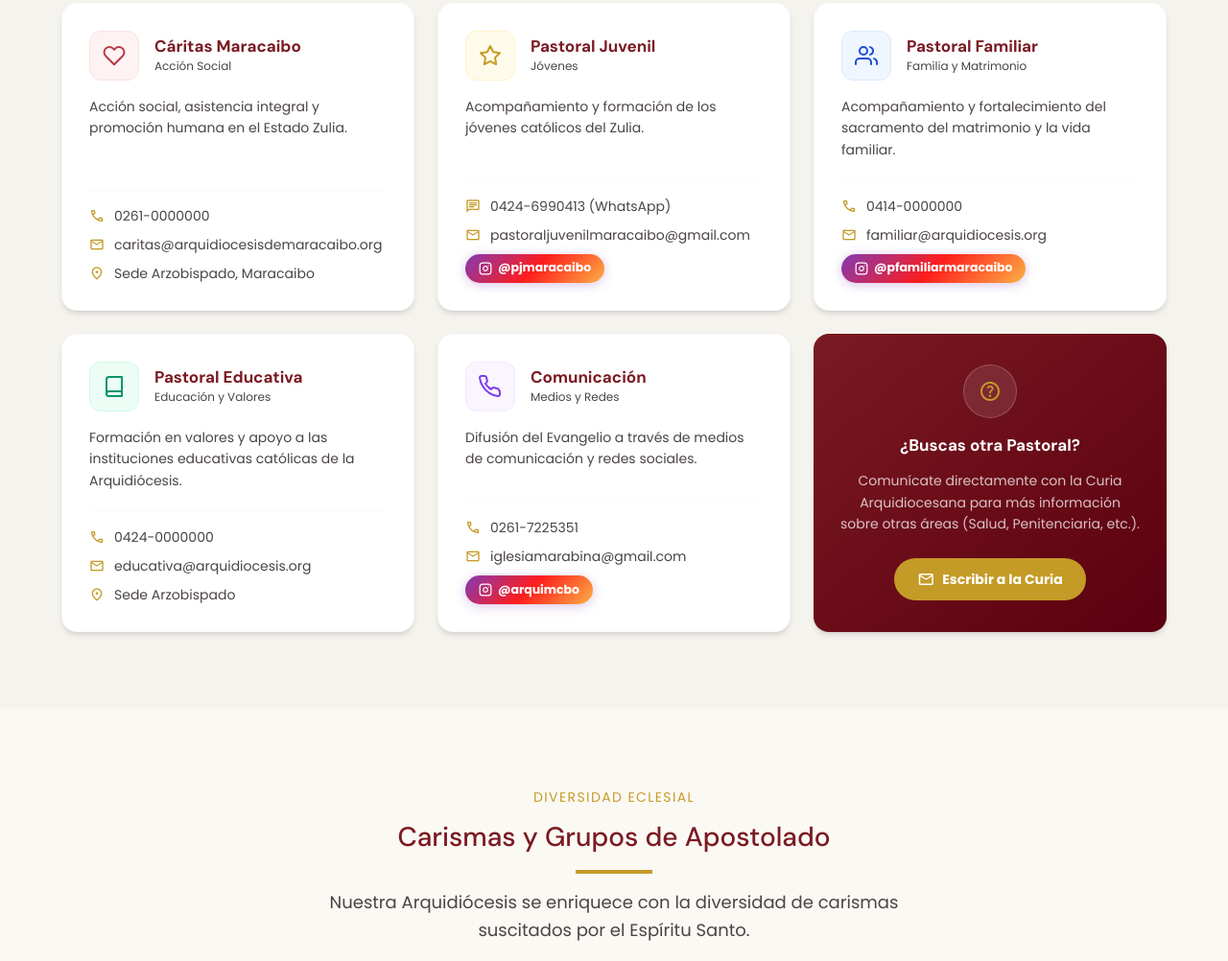
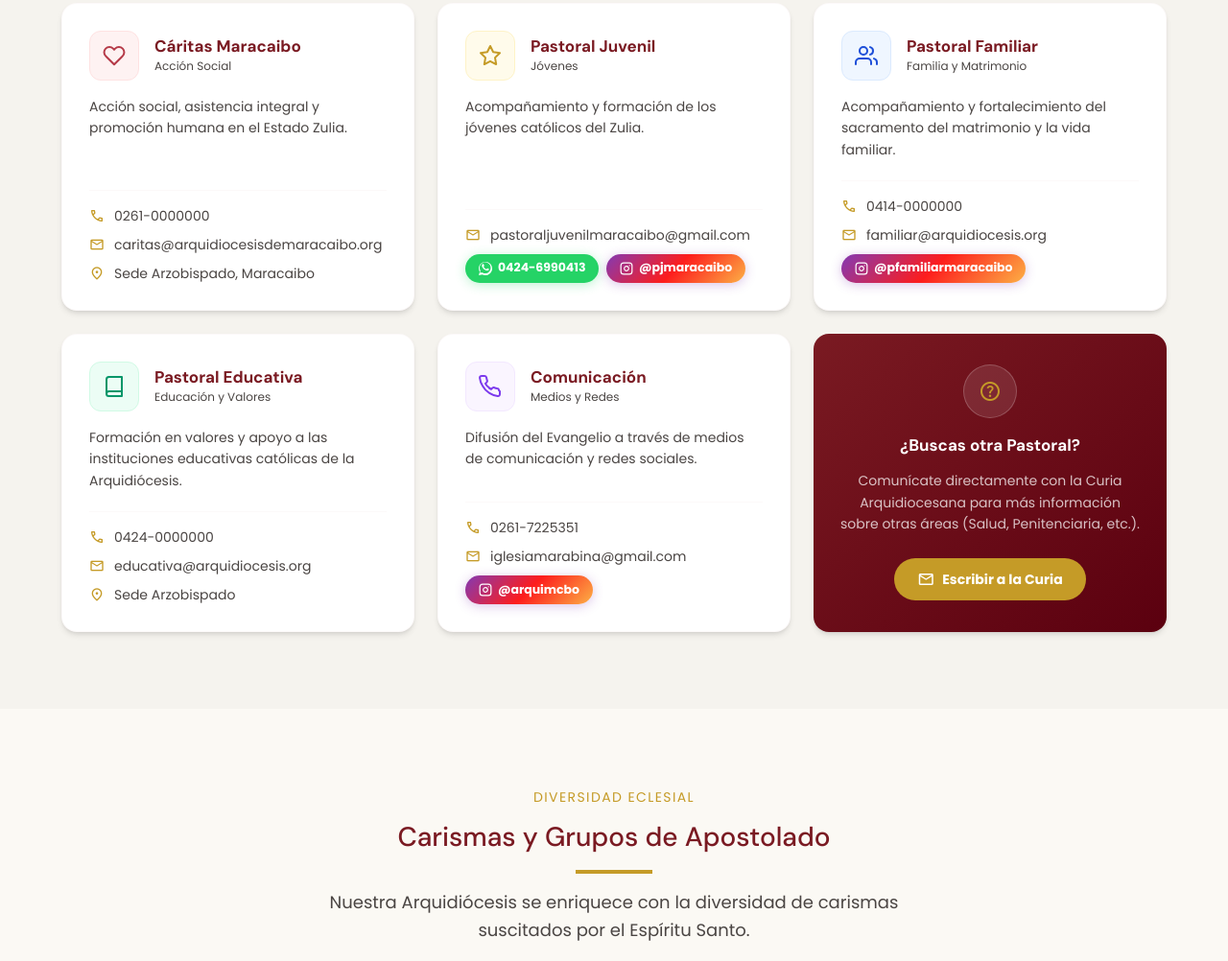
Before and after one commit to pauldavid2809-cloud/Pagina-Arquidiocesis, a website: page pastoral.html in a window 1280 px wide. Shown: the part 1389-2391 px from the top of the page at 96% size. Drawn offline with nearby package versions, Linux system fonts and the light colour scheme.

Commit message:
Convertir el enlace de WhatsApp en un botón verde bonito en la tarjeta de Pastoral Juvenil

```diff
--- a/pastoral.html
+++ b/pastoral.html
@@ -44,6 +44,24 @@
     box-shadow: 0 2px 12px rgba(131, 58, 180, 0.3);
   }
   .instagram-badge:hover {
+    opacity: 0.88;
+    transform: translateY(-1px);
+  }
+  .whatsapp-badge {
+    display: inline-flex;
+    align-items: center;
+    gap: 0.4rem;
+    padding: 0.35rem 0.85rem;
+    background: #25D366;
+    color: #fff;
+    border-radius: 50px;
+    font-size: 0.78rem;
+    font-weight: 700;
+    text-decoration: none;
+    transition: all 0.3s ease;
+    box-shadow: 0 2px 12px rgba(37, 211, 102, 0.3);
+  }
+  .whatsapp-badge:hover {
     opacity: 0.88;
     transform: translateY(-1px);
   }
@@ -226,15 +244,15 @@
           Acompañamiento y formación de los jóvenes católicos del Zulia.
         </p>
         <div class="space-y-2.5 border-t border-outline-variant/10 pt-4">
-          <a href="https://wa.me/584246990413" target="_blank" rel="noopener" class="flex items-center gap-2.5 text-sm text-slate-warm hover:text-crimson-deep transition-colors group">
-            <span class="material-symbols-outlined text-[16px] text-gold-antique">chat</span>
-            <span class="font-body group-hover:underline">0424-6990413 (WhatsApp)</span>
-          </a>
           <a href="mailto:pastoraljuvenilmaracaibo@gmail.com" class="flex items-center gap-2.5 text-sm text-slate-warm hover:text-crimson-deep transition-colors group">
             <span class="material-symbols-outlined text-[16px] text-gold-antique">mail</span>
             <span class="font-body group-hover:underline">pastoraljuvenilmaracaibo@gmail.com</span>
           </a>
-          <div class="mt-3">
+          <div class="mt-3 flex flex-wrap gap-2">
+            <a href="https://wa.me/584246990413" target="_blank" rel="noopener" class="whatsapp-badge">
+              <svg width="14" height="14" fill="#fff" viewBox="0 0 24 24"><path d="M.057 24l1.687-6.163c-1.041-1.804-1.588-3.849-1.587-5.946C.06 5.348 5.397.01 12.008.01c3.202.001 6.212 1.246 8.477 3.513 2.262 2.268 3.507 5.28 3.505 8.484-.004 6.657-5.34 11.997-11.953 11.997-2.005-.001-3.973-.502-5.713-1.455L0 24zm6.59-4.846c1.66.986 3.285 1.503 4.909 1.503 5.433 0 9.851-4.407 9.854-9.836.002-2.63-1.018-5.101-2.871-6.958C16.688 2.006 14.218.987 11.593.987 6.16 1.002 1.742 5.424 1.74 10.853c-.001 1.733.456 3.424 1.32 4.934l-.993 3.626 3.98-.104zm11.144-6.495c-.302-.15-1.787-.88-2.062-.98-.276-.1-.476-.15-.676.15-.2.3-.775.98-.95 1.18-.175.2-.35.225-.65.075-.3-.15-1.268-.467-2.414-1.49-1.127-1.005-1.888-2.247-2.11-2.622-.224-.375-.024-.578.126-.727.135-.134.301-.35.451-.525.15-.175.2-.3.3-.5.1-.2.05-.375-.025-.525-.075-.15-.676-1.63-.926-2.23-.244-.582-.513-.504-.707-.514-.183-.008-.393-.01-.602-.01-.21 0-.55.078-.838.393-.287.315-1.099 1.077-1.099 2.628 0 1.55 1.126 3.05 1.276 3.25.15.2 2.213 3.38 5.361 4.74.75.32 1.334.51 1.79.654.752.24 1.436.207 1.978.126.602-.09 1.787-.73 2.037-1.434.25-.705.25-1.309.175-1.434-.075-.125-.276-.2-.576-.35z"/></svg>
+              0424-6990413
+            </a>
             <a href="https://www.instagram.com/pjmaracaibo/" target="_blank" class="instagram-badge">
               <svg width="14" height="14" viewBox="0 0 24 24" fill="none" stroke="#fff" stroke-width="2" stroke-linecap="round" stroke-linejoin="round"><rect x="2" y="2" width="20" height="20" rx="5" ry="5"/><path d="M16 11.37A4 4 0 1 1 12.63 8 4 4 0 0 1 16 11.37z"/><line x1="17.5" y1="6.5" x2="17.51" y2="6.5"/></svg>
               @pjmaracaibo
```
